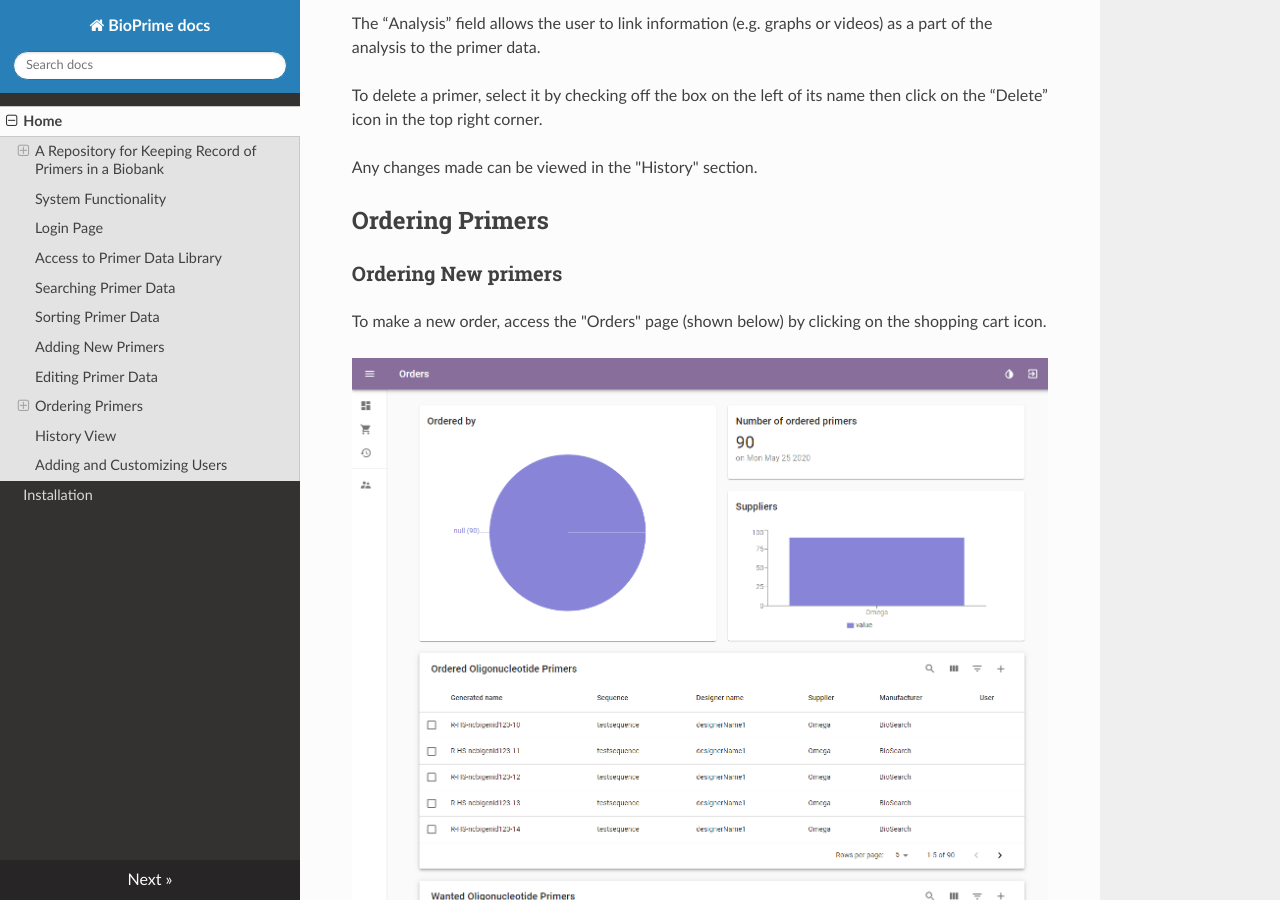
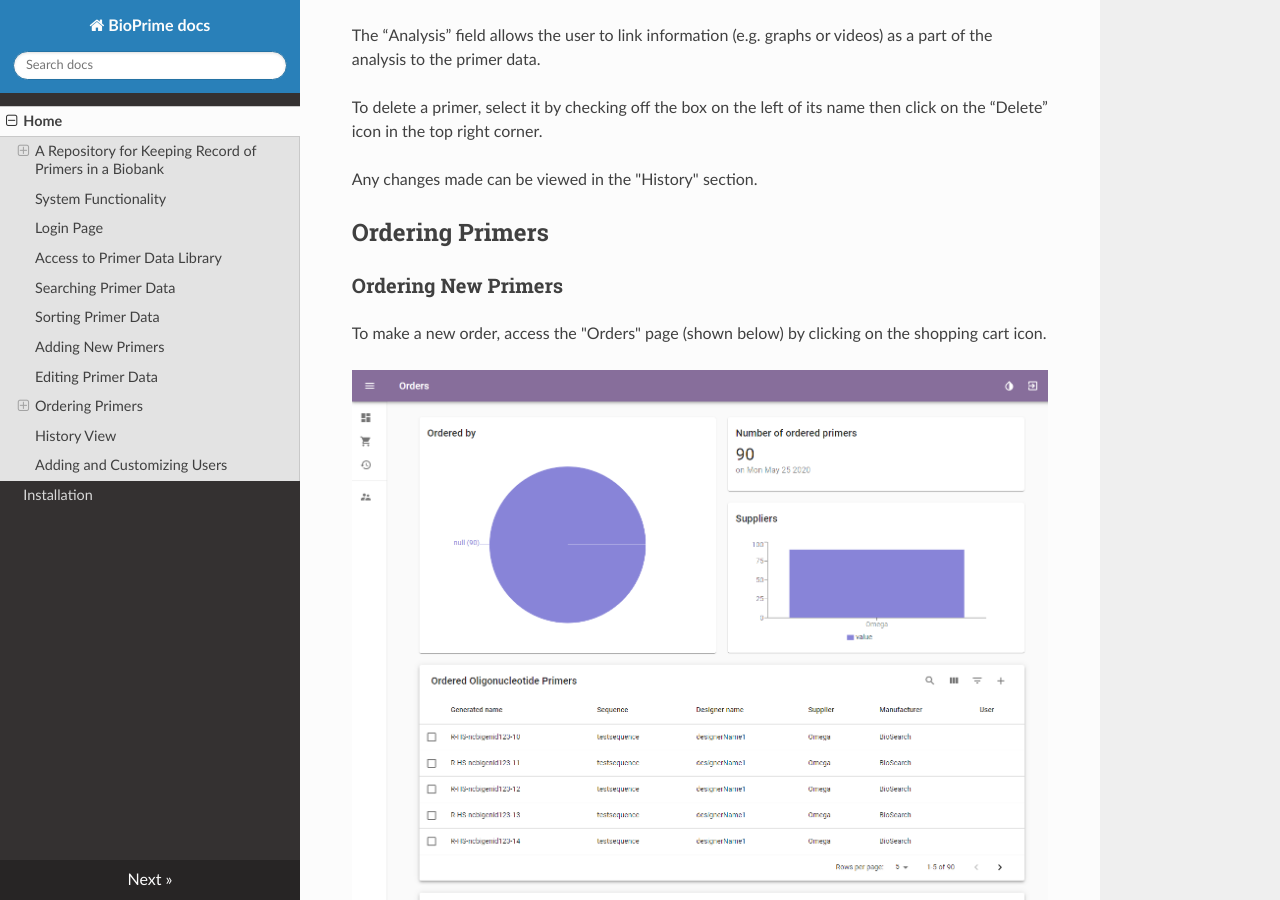
Before and after one commit to Bio-Prime/documentation, an MkDocs documentation site: the page built from docs/index.md, in a window 1280 px wide and 900 px high, scrolled down 18821 px. Built offline with MkDocs 1.6.1, drawn with Linux system fonts in a browser that asks for light colours; nearby versions of some CDN libraries; old or Windows-style settings are respelled for this version of MkDocs; some of the changed text lies outside the part shown.

Commit message:
posodobila skico za linkanje in velike začetnice

```diff
--- a/docs/index.md
+++ b/docs/index.md
@@ -234,7 +234,7 @@ Any changes made can be viewed in the "History" section.
 
 ## Ordering Primers
 
-### Ordering New primers
+### Ordering New Primers
 
 To make a new order, access the "Orders" page (shown below) by clicking on the shopping cart icon.
 
@@ -252,7 +252,7 @@ When ordering two primers simultaneously, common features are required first and
 
 ![ordertwoprimer](./ordertwoprimer.png)
 
-### Reordering primers
+### Reordering Primers
 
 To reorder a primer, you can move it directly from the library on the "Overview" page to the “Ordered” section of "Orders" page. On the Overview page select the primer by clicking on the checkbox on the left and then click on the “Move to ordered” shopping cart icon on the right. It should be noted that if less than 10 µL of a primer are available, a new order should be placed immediately.
 
```
Also changed, not shown: other parts of docs/index.md (+1 -1 lines), docs/link1.png.
